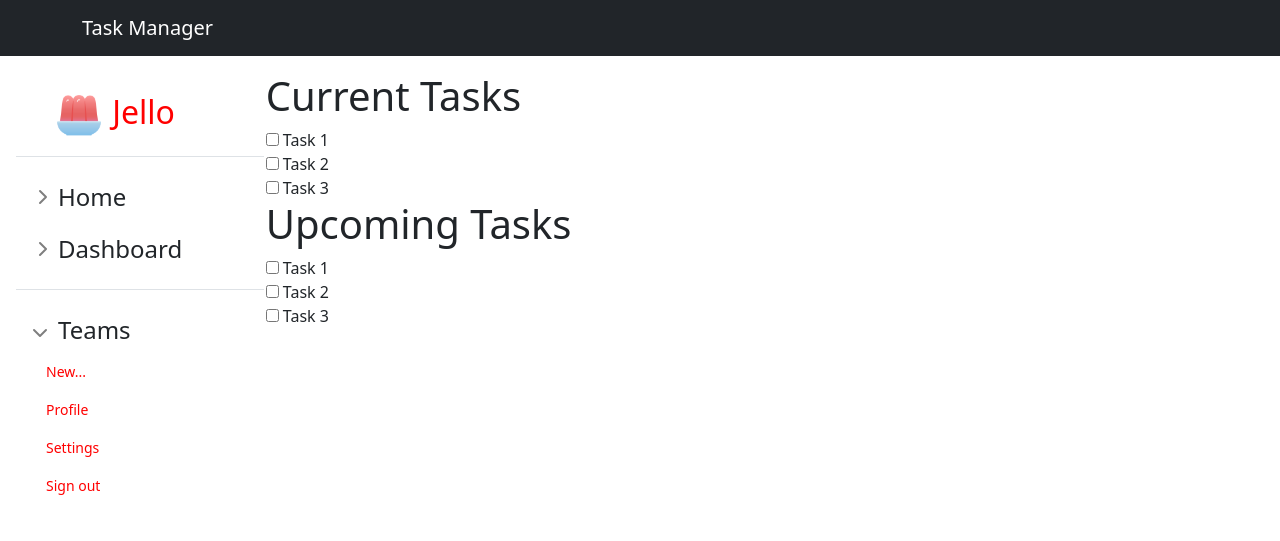
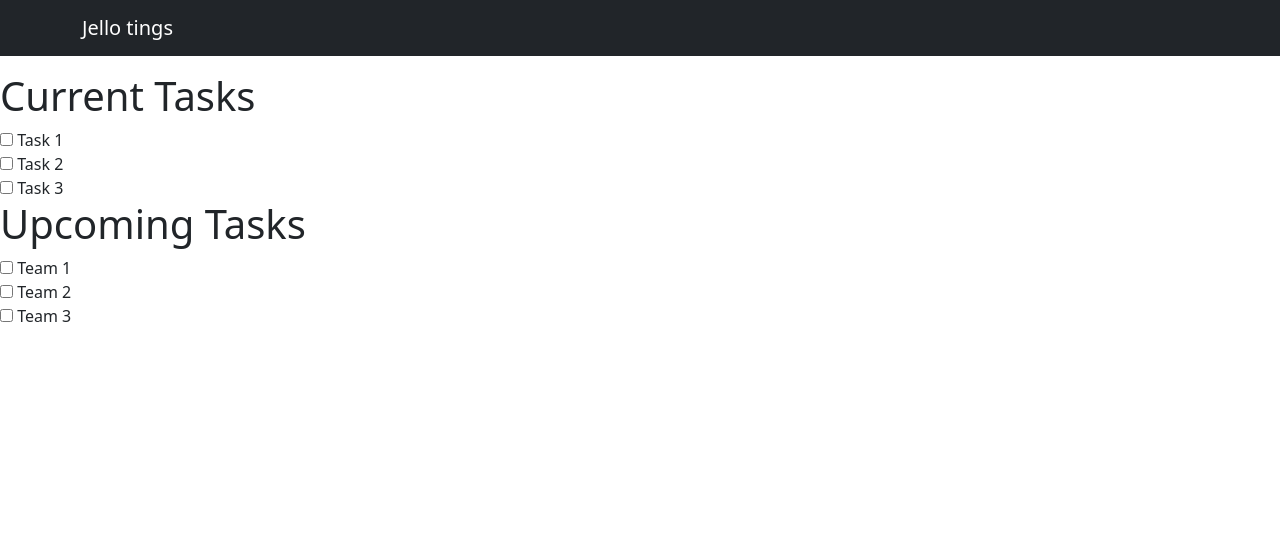
Before and after one commit to Ash281/5CCS2SEG-Team-Impala, a Django app: template tasks/templates/dashboard.html in a window 1280 px wide. Shown: the top 541 px of the page. Run offline with Django 4.2, Linux system fonts and the light colour scheme; the template is opened without the code that fills it, so the values that code supplies are empty; some libraries are stand-ins or nearby versions.

Commit message:
Fix dashboard and log in

```diff
--- a/tasks/templates/base.html
+++ b/tasks/templates/base.html
@@ -9,7 +9,7 @@
     <link href="https://cdn.jsdelivr.net/npm/bootstrap@5.1.2/dist/css/bootstrap.min.css" rel="stylesheet" integrity="sha384-uWxY/CJNBR+1zjPWmfnSnVxwRheevXITnMqoEIeG1LJrdI0GlVs/9cVSyPYXdcSF" crossorigin="anonymous">
 
     <link rel="stylesheet" href="https://cdn.jsdelivr.net/npm/bootstrap-icons@1.5.0/font/bootstrap-icons.css">
-    <title>Task Manager</title>
+    <title>Jello</title>
     <style>
     </style>
   </head>
--- a/tasks/templates/base_content.html
+++ b/tasks/templates/base_content.html
@@ -3,10 +3,12 @@
 
   {% include 'partials/navbar.html' %}
 
+  {% if user.is_authenticated %}
   <div class="row">
-    <div class="col-md-1">
+    <div class="col-md-2">
       {% include 'partials/sidebar.html' %}
     </div>
+  {% endif %}
 
     <div class="col-md-6">
       {% block main_content %}{% endblock %}
@@ -15,7 +17,5 @@
 
   {% include 'partials/messages.html' %}
 
-  {% block content %}
-  {% endblock %}
 
 {% endblock %}
--- a/tasks/templates/dashboard.html
+++ b/tasks/templates/dashboard.html
@@ -45,7 +45,7 @@
 {% extends 'base_content.html' %}
 
 {% block main_content %}
-<div class = "col-sm-12 col-md-6 offset-md-3">
+<div class = "col-sm-12 col-md-6">
   <div class="containers">
     <h1>Current Tasks</h1>
 
@@ -66,23 +66,23 @@
   </div>
 </div>
 
-<div class = "col-sm-12  col-md-6 offset-md-3">
+<div class = "col-sm-12  col-md-6">
   <div class="containers">
     <h1>Upcoming Tasks</h1>
 
     <div class="group">
       <input type="checkbox" id="s" />
-      <label for="s">Task 1</label>
+      <label for="s">Team 1</label>
     </div>
 
     <div class="group">
       <input type="checkbox" id="ss" />
-      <label for="ss">Task 2</label>
+      <label for="ss">Team 2</label>
     </div>
 
     <div class="group">
       <input type="checkbox" id="sss" />
-      <label for="sss">Task 3</label>
+      <label for="sss">Team 3</label>
     </div>
   </div>
 </div>
--- a/tasks/templates/log_in.html
+++ b/tasks/templates/log_in.html
@@ -1,8 +1,9 @@
 {% extends 'base_content.html' %}
-{% block content %}
+
+{% block main_content %}
 <div class="container">
   <div class="row">
-    <div class="col-sm-12 col-md-6 offset-md-0">
+    <div class="col-sm-12 col-md-6 offset-md-3">
       <h1>Log in</h1>
       <form action="{% url 'log_in' %}" method="post">
         {% csrf_token %}
--- a/tasks/templates/partials/navbar.html
+++ b/tasks/templates/partials/navbar.html
@@ -1,7 +1,7 @@
 <nav class="navbar navbar-expand-lg navbar-dark bg-dark mb-3">
   <div class="container">
     <a class="navbar-brand" href="{% url 'dashboard' %}">
-      Task Manager
+      Jello tings
     </a>
     <button class="navbar-toggler" type="button" data-bs-toggle="collapse" data-bs-target="#navbarSupportedContent" aria-controls="navbarSupportedContent" aria-expanded="false" aria-label="Toggle navigation">
       <span class="navbar-toggler-icon"></span>
--- a/tasks/templates/profile.html
+++ b/tasks/templates/profile.html
@@ -1,5 +1,5 @@
 {% extends 'base_content.html' %}
-{% block content %}
+{% block main_content %}
 <div class="container">
   <div class="row">
     <div class="col-12">
--- a/tasks/templates/sign_up.html
+++ b/tasks/templates/sign_up.html
@@ -1,5 +1,5 @@
 {% extends 'base_content.html' %}
-{% block content %}
+{% block main_content %}
 <div class="container">
   <div class="row">
     <div class="col-12">
```
